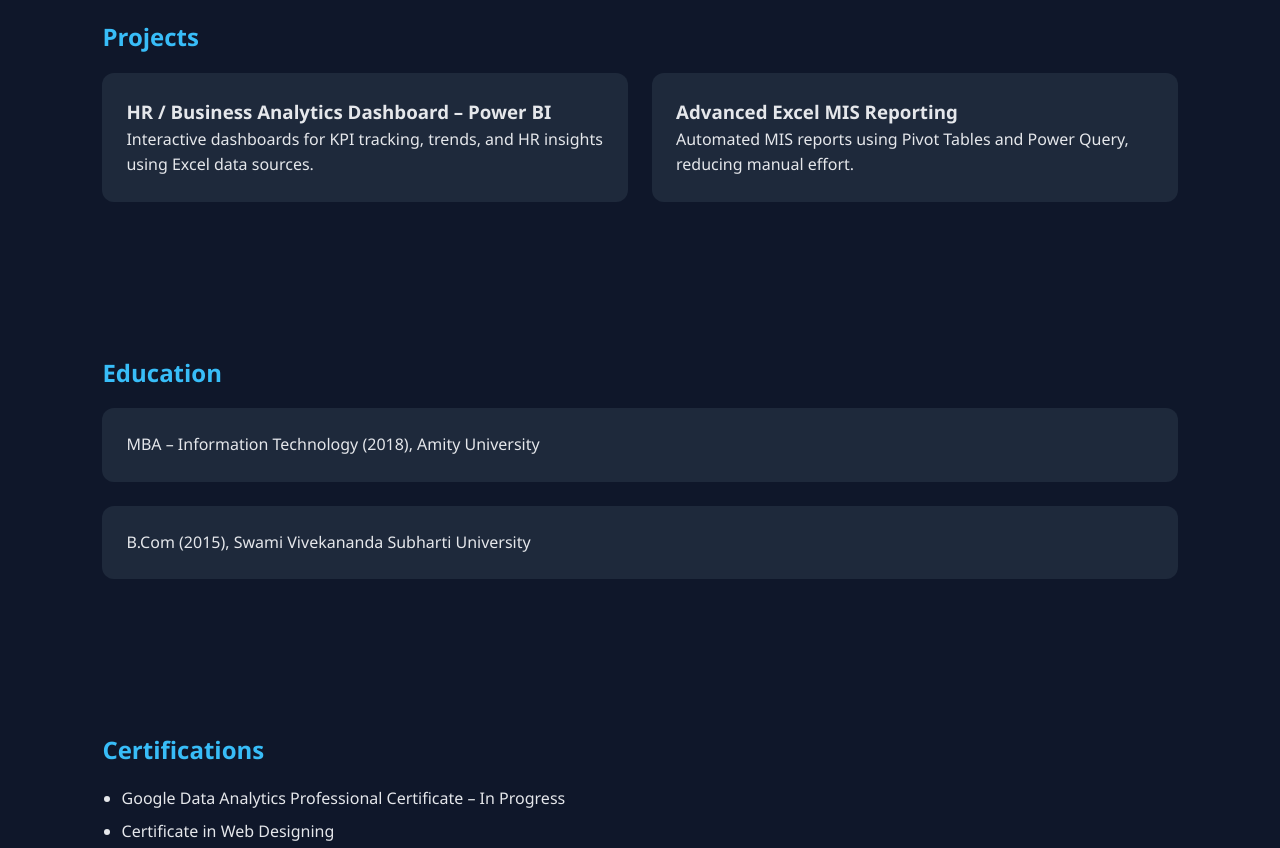
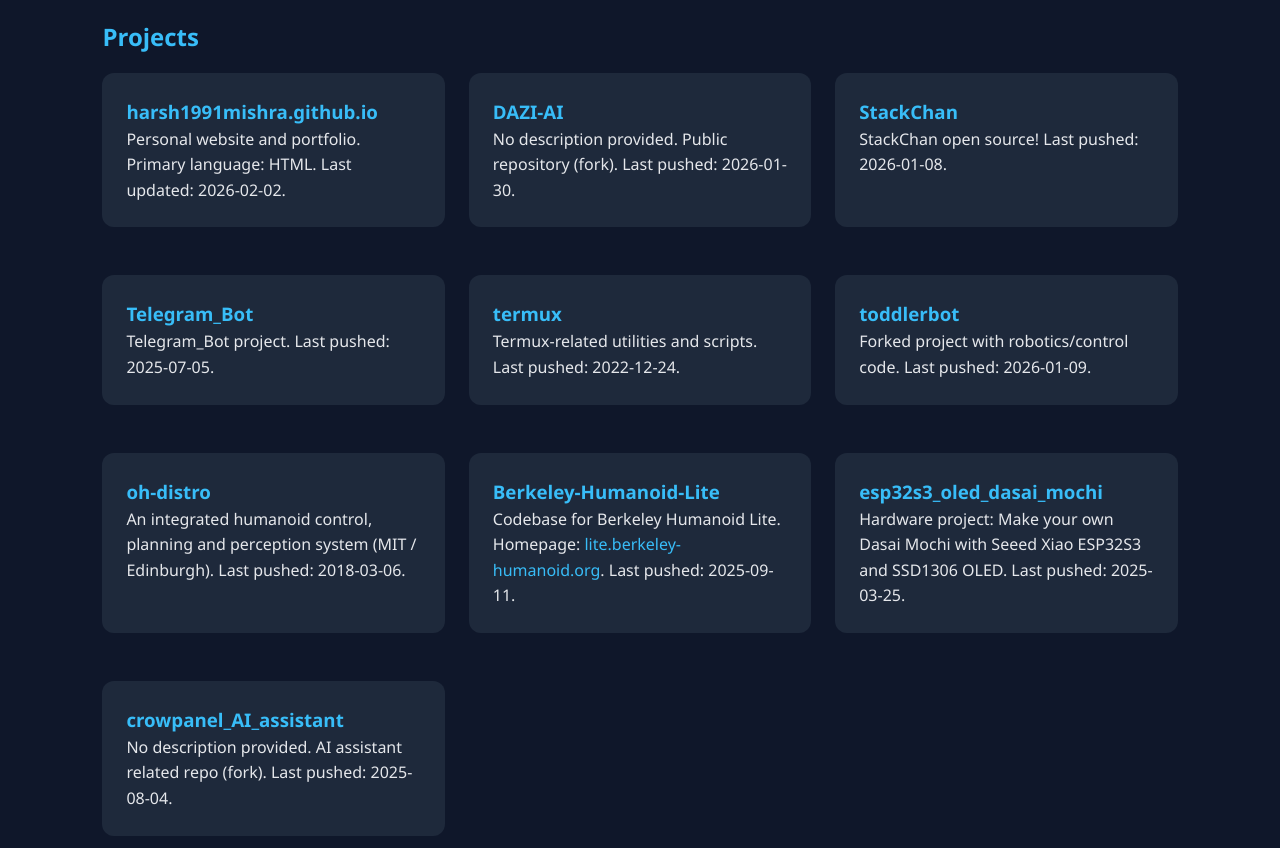
Before and after one commit to harsh1991mishra/harsh1991mishra.github.io, a plain HTML site: page index.html in a window 1280 px wide. Shown: the part 2880-3728 px from the top of the page. Drawn offline with Linux system fonts and the light colour scheme.

Commit message:
Add Projects section showing GitHub repositories with brief descriptions

```diff
--- a/index.html
+++ b/index.html
@@ -226,13 +226,55 @@
   <h2>Projects</h2>
   <div class="grid">
     <div class="card">
-      <h3>HR / Business Analytics Dashboard – Power BI</h3>
-      <p>Interactive dashboards for KPI tracking, trends, and HR insights using Excel data sources.</p>
+      <h3><a href="https://github.com/harsh1991mishra/harsh1991mishra.github.io" target="_blank" rel="noopener noreferrer">harsh1991mishra.github.io</a></h3>
+      <p>Personal website and portfolio. Primary language: HTML. Last updated: 2026-02-02.</p>
     </div>
+
     <div class="card">
-      <h3>Advanced Excel MIS Reporting</h3>
-      <p>Automated MIS reports using Pivot Tables and Power Query, reducing manual effort.</p>
+      <h3><a href="https://github.com/harsh1991mishra/DAZI-AI" target="_blank" rel="noopener noreferrer">DAZI-AI</a></h3>
+      <p>No description provided. Public repository (fork). Last pushed: 2026-01-30.</p>
     </div>
+
+    <div class="card">
+      <h3><a href="https://github.com/harsh1991mishra/StackChan" target="_blank" rel="noopener noreferrer">StackChan</a></h3>
+      <p>StackChan open source! Last pushed: 2026-01-08.</p>
+    </div>
+
+    <div class="card">
+      <h3><a href="https://github.com/harsh1991mishra/Telegram_Bot" target="_blank" rel="noopener noreferrer">Telegram_Bot</a></h3>
+      <p>Telegram_Bot project. Last pushed: 2025-07-05.</p>
+    </div>
+
+    <div class="card">
+      <h3><a href="https://github.com/harsh1991mishra/termux" target="_blank" rel="noopener noreferrer">termux</a></h3>
+      <p>Termux-related utilities and scripts. Last pushed: 2022-12-24.</p>
+    </div>
+
+    <div class="card">
+      <h3><a href="https://github.com/harsh1991mishra/toddlerbot" target="_blank" rel="noopener noreferrer">toddlerbot</a></h3>
+      <p>Forked project with robotics/control code. Last pushed: 2026-01-09.</p>
+    </div>
+
+    <div class="card">
+      <h3><a href="https://github.com/harsh1991mishra/oh-distro" target="_blank" rel="noopener noreferrer">oh-distro</a></h3>
+      <p>An integrated humanoid control, planning and perception system (MIT / Edinburgh). Last pushed: 2018-03-06.</p>
+    </div>
+
+    <div class="card">
+      <h3><a href="https://github.com/harsh1991mishra/Berkeley-Humanoid-Lite" target="_blank" rel="noopener noreferrer">Berkeley-Humanoid-Lite</a></h3>
+      <p>Codebase for Berkeley Humanoid Lite. Homepage: <a href="https://lite.berkeley-humanoid.org/" target="_blank" rel="noopener noreferrer">lite.berkeley-humanoid.org</a>. Last pushed: 2025-09-11.</p>
+    </div>
+
+    <div class="card">
+      <h3><a href="https://github.com/harsh1991mishra/esp32s3_oled_dasai_mochi" target="_blank" rel="noopener noreferrer">esp32s3_oled_dasai_mochi</a></h3>
+      <p>Hardware project: Make your own Dasai Mochi with Seeed Xiao ESP32S3 and SSD1306 OLED. Last pushed: 2025-03-25.</p>
+    </div>
+
+    <div class="card">
+      <h3><a href="https://github.com/harsh1991mishra/crowpanel_AI_assistant" target="_blank" rel="noopener noreferrer">crowpanel_AI_assistant</a></h3>
+      <p>No description provided. AI assistant related repo (fork). Last pushed: 2025-08-04.</p>
+    </div>
+
   </div>
 </section>
 
```
